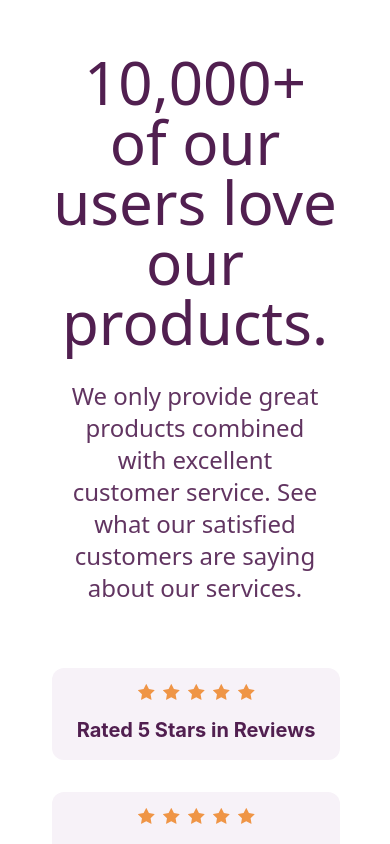
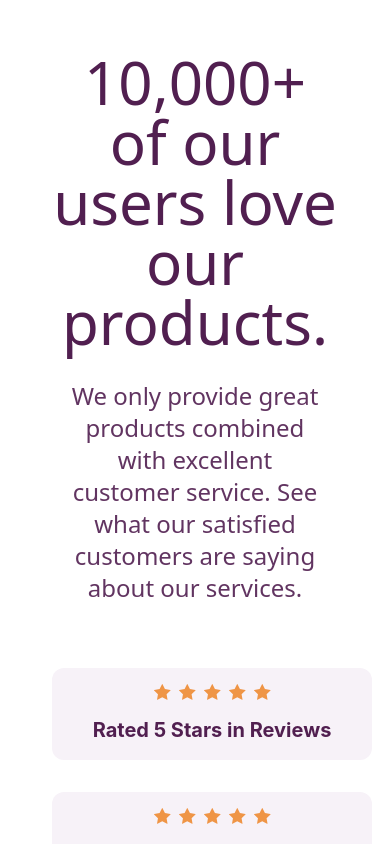
Before and after one commit to EdebaliErman/Frontend-mentor-10, a React (Create React App) app: page / in a window 390 px wide. Shown: the top 844 px of the page. Built offline with nearby package versions, Linux system fonts and the light colour scheme.

Commit message:
Last edit

```diff
--- a/src/Components/StarBar/StarBar.css
+++ b/src/Components/StarBar/StarBar.css
@@ -12,6 +12,7 @@
     }
     .starbar .bar{
         @apply flex flex-wrap justify-between w-[450px] font-bold text-main text-xl items-center m-4 py-4 p-3 gap-4 bg-starBack rounded-xl
-        sm:ml-0 sm:flex-col sm:w-72 sm:text-center
+        sm:ml-0 sm:flex-col sm:w-80 sm:text-center
+        md:w-96
     }
 }
```
